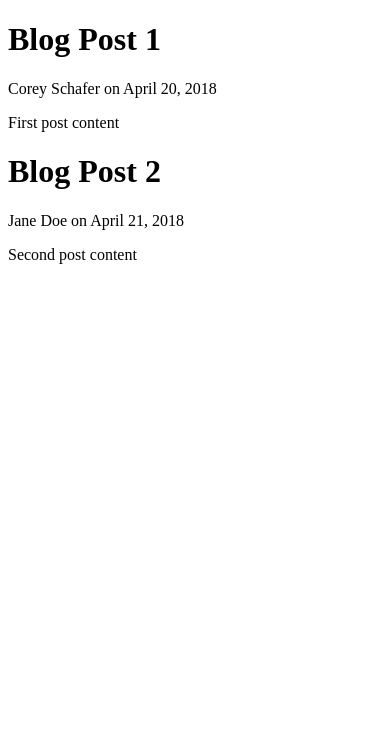
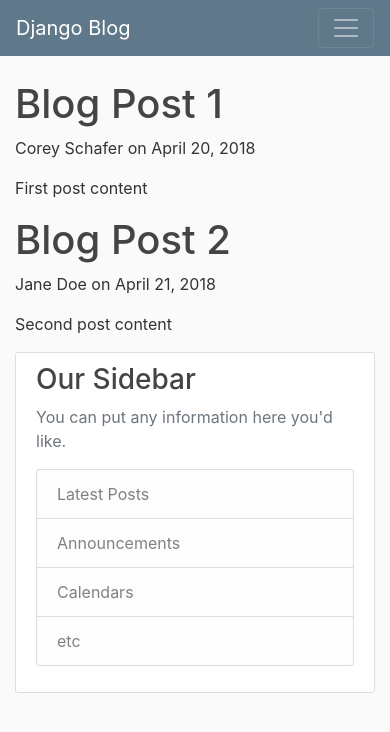
Before and after one commit to SadeghPouriyanZadeh/django_facebook, a Django app: page / in a window 390 px wide. Shown: the top 732 px of the page. Run offline with Django 4.2, Linux system fonts and the light colour scheme; some libraries are stand-ins or nearby versions.

Commit message:
add bootstrap to the base template (CSS and JS) other templates will inherete from base.html add main.css to static dir

```diff
--- /dev/null
+++ b/blog/static/blog/main.css
@@ -0,0 +1,84 @@
+body {
+    background: #fafafa;
+    color: #333333;
+    margin-top: 5rem;
+  }
+
+  h1, h2, h3, h4, h5, h6 {
+    color: #444444;
+  }
+
+  ul {
+    margin: 0;
+  }
+
+  .bg-steel {
+    background-color: #5f788a;
+  }
+
+  .site-header .navbar-nav .nav-link {
+    color: #cbd5db;
+  }
+
+  .site-header .navbar-nav .nav-link:hover {
+    color: #ffffff;
+  }
+
+  .site-header .navbar-nav .nav-link.active {
+    font-weight: 500;
+  }
+
+  .content-section {
+    background: #ffffff;
+    padding: 10px 20px;
+    border: 1px solid #dddddd;
+    border-radius: 3px;
+    margin-bottom: 20px;
+  }
+
+  .article-title {
+    color: #444444;
+  }
+
+  a.article-title:hover {
+    color: #428bca;
+    text-decoration: none;
+  }
+
+  .article-content {
+    white-space: pre-line;
+  }
+
+  .article-img {
+    height: 65px;
+    width: 65px;
+    margin-right: 16px;
+  }
+
+  .article-metadata {
+    padding-bottom: 1px;
+    margin-bottom: 4px;
+    border-bottom: 1px solid #e3e3e3
+  }
+
+  .article-metadata a:hover {
+    color: #333;
+    text-decoration: none;
+  }
+
+  .article-svg {
+    width: 25px;
+    height: 25px;
+    vertical-align: middle;
+  }
+
+  .account-img {
+    height: 125px;
+    width: 125px;
+    margin-right: 20px;
+    margin-bottom: 16px;
+  }
+
+  .account-heading {
+    font-size: 2.5rem;
+  }
--- a/blog/templates/blog/base.html
+++ b/blog/templates/blog/base.html
@@ -1,17 +1,78 @@
+{% load static %}
+
 <!DOCTYPE html>
 <html lang="en">
   <head>
     <meta charset="UTF-8" />
     <meta http-equiv="X-UA-Compatible" content="IE=edge" />
     <meta name="viewport" content="width=device-width, initial-scale=1.0" />
+    <!-- Required meta tags -->
+    <meta charset="utf-8">
+    <meta name="viewport" content="width=device-width, initial-scale=1, shrink-to-fit=no">
+    <!-- Bootstrap CSS -->
+    <link rel="stylesheet" href="https://cdn.jsdelivr.net/npm/bootstrap@4.0.0/dist/css/bootstrap.min.css" integrity="sha384-Gn5384xqQ1aoWXA+058RXPxPg6fy4IWvTNh0E263XmFcJlSAwiGgFAW/dAiS6JXm" crossorigin="anonymous">
+
+    <link rel="stylesheet" type="text/css" href="{% static 'blog/main.css' %}" />
+
     {% if title %}
       <title>Django Blog - {{ title }}</title>
     {% else %}
       <title>Django Blog</title>
     {% endif %}
   </head>
+
   <body>
-    {%block content%}
-    {%endblock%}
+    <!-- NavBar -->
+    <header class="site-header">
+        <nav class="navbar navbar-expand-md navbar-dark bg-steel fixed-top">
+          <div class="container">
+            <a class="navbar-brand mr-4" href="/">Django Blog</a>
+            <button class="navbar-toggler" type="button" data-toggle="collapse" data-target="#navbarToggle" aria-controls="navbarToggle" aria-expanded="false" aria-label="Toggle navigation">
+            <span class="navbar-toggler-icon"></span>
+            </button>
+            <div class="collapse navbar-collapse" id="navbarToggle">
+              <div class="navbar-nav mr-auto">
+                <a class="nav-item nav-link" href="/">Home</a>
+                <a class="nav-item nav-link" href="/about">About</a>
+              </div>
+              <!-- Navbar Right Side -->
+              <div class="navbar-nav">
+                <a class="nav-item nav-link" href="#">Login</a>
+                <a class="nav-item nav-link" href="#">Register</a>
+              </div>
+            </div>
+          </div>
+        </nav>
+      </header>
+    <!-- End NavBar -->
+
+    <!-- Main Content -->
+      <main role="main" class="container">
+        <div class="row">
+          <div class="col-md-8">
+            {% block content %}{% endblock %}
+          </div>
+          <div class="col-md-4">
+            <div class="content-section">
+              <h3>Our Sidebar</h3>
+              <p class='text-muted'>You can put any information here you'd like.
+                <ul class="list-group">
+                  <li class="list-group-item list-group-item-light">Latest Posts</li>
+                  <li class="list-group-item list-group-item-light">Announcements</li>
+                  <li class="list-group-item list-group-item-light">Calendars</li>
+                  <li class="list-group-item list-group-item-light">etc</li>
+                </ul>
+              </p>
+            </div>
+          </div>
+        </div>
+      </main>
+    <!-- End Main Content -->
+
+    <!-- Optional JavaScript -->
+    <!-- jQuery first, then Popper.js, then Bootstrap JS -->
+    <script src="https://code.jquery.com/jquery-3.2.1.slim.min.js" integrity="sha384-KJ3o2DKtIkvYIK3UENzmM7KCkRr/rE9/Qpg6aAZGJwFDMVNA/GpGFF93hXpG5KkN" crossorigin="anonymous"></script>
+    <script src="https://cdn.jsdelivr.net/npm/popper.js@1.12.9/dist/umd/popper.min.js" integrity="sha384-ApNbgh9B+Y1QKtv3Rn7W3mgPxhU9K/ScQsAP7hUibX39j7fakFPskvXusvfa0b4Q" crossorigin="anonymous"></script>
+    <script src="https://cdn.jsdelivr.net/npm/bootstrap@4.0.0/dist/js/bootstrap.min.js" integrity="sha384-JZR6Spejh4U02d8jOt6vLEHfe/JQGiRRSQQxSfFWpi1MquVdAyjUar5+76PVCmYl" crossorigin="anonymous"></script>
   </body>
 </html>
```
Also changed, not shown: blog/templates/blog/home.html (+4 -4 lines).
